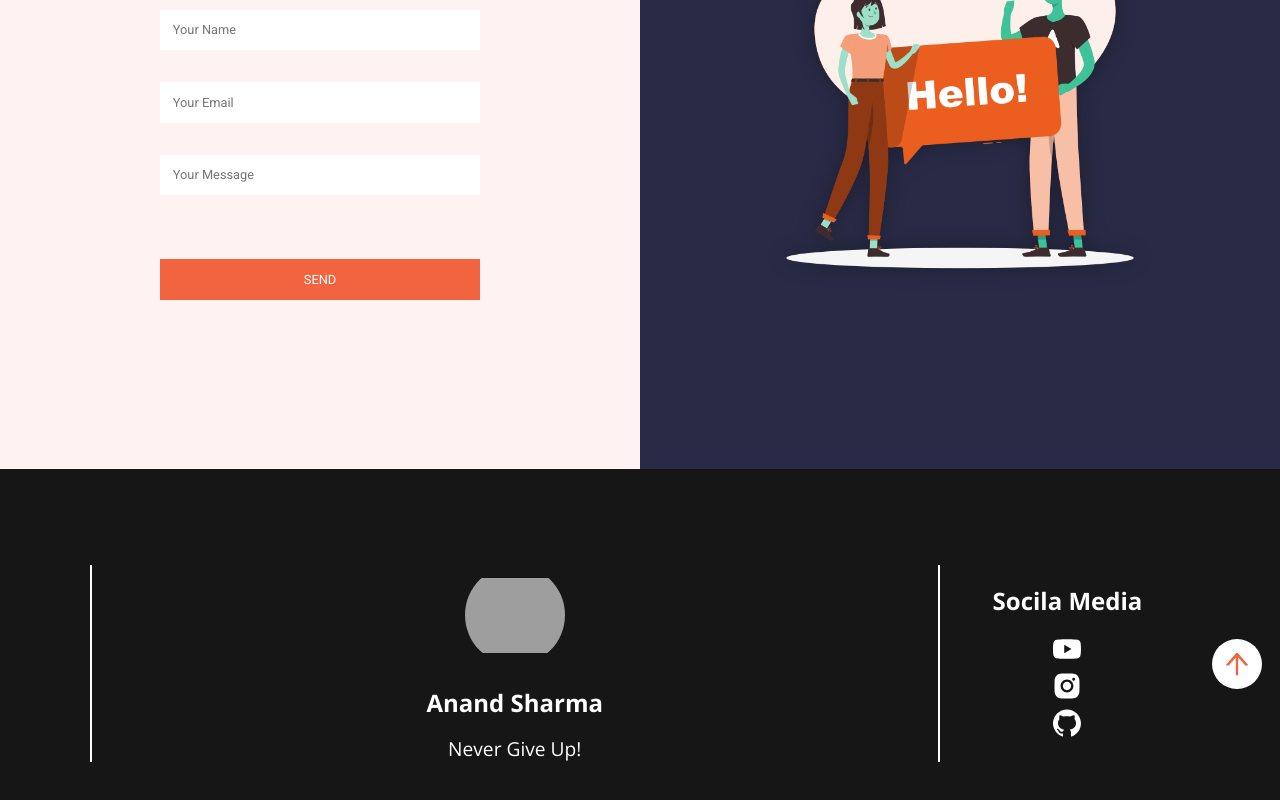
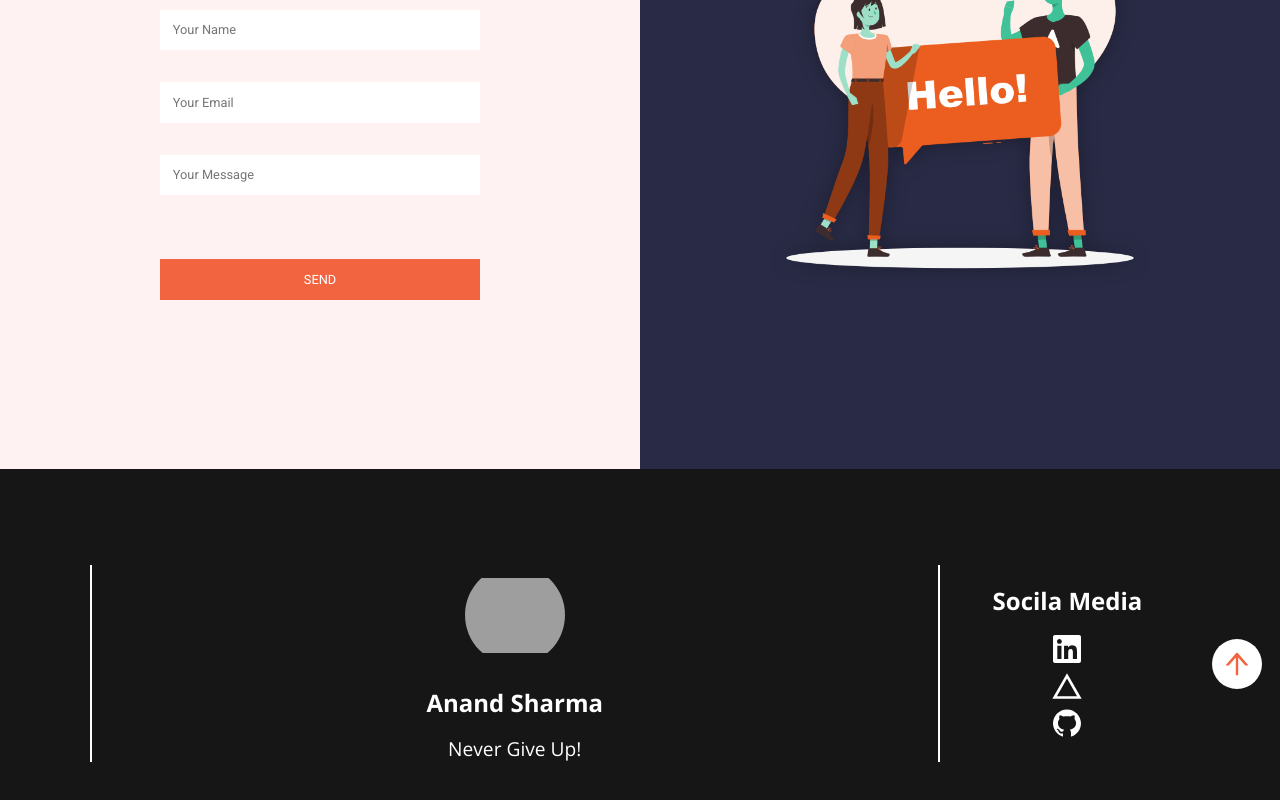
Before and after one commit to anandsharma12/react-portfolio1, a React (Create React App) app: page / in a window 1280 px wide. Shown: the part 4553-5353 px from the top of the page. Built offline with nearby package versions, Linux system fonts and the light colour scheme; grey boxes are pictures that could not be loaded.

Commit message:
Update Footer.jsx

```diff
--- a/src/components/Footer.jsx
+++ b/src/components/Footer.jsx
@@ -5,7 +5,8 @@ import {
     AiFillYoutube,
     AiOutlineArrowUp,
   } from "react-icons/ai";
-
+  import { FaLinkedin } from "react-icons/fa";
+import { RiVercelLine } from "react-icons/ri";
 const Footer = () => {
   return (
     <footer>
@@ -17,8 +18,8 @@ const Footer = () => {
     <aside>
        <h2>Socila Media</h2>
        <article>
-        <a href="https://www.youtube.com/channel/UC4_VJcE7KH6OJeKehlIXhAw"><AiFillYoutube /></a>
-        <a href=""> <AiFillInstagram /></a>
+        <a href="https://www.linkedin.com/in/anand-sharma-a17181248/"><FaLinkedin /></a>
+        <a href="https://vercel.com/anandsharma12s-projects"> <RiVercelLine /></a>
         <a href="https://github.com/anandsharma12"><AiFillGithub /></a>
        </article>
     </aside>
```
